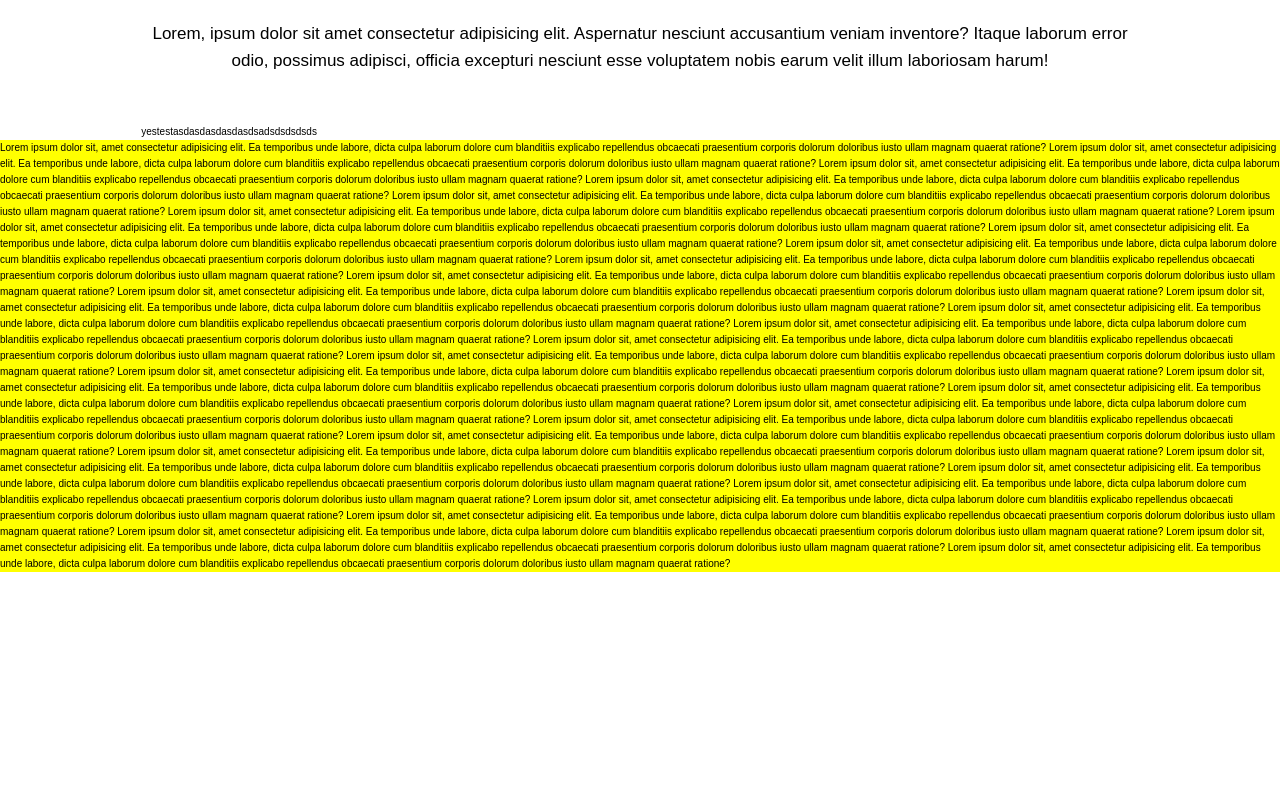
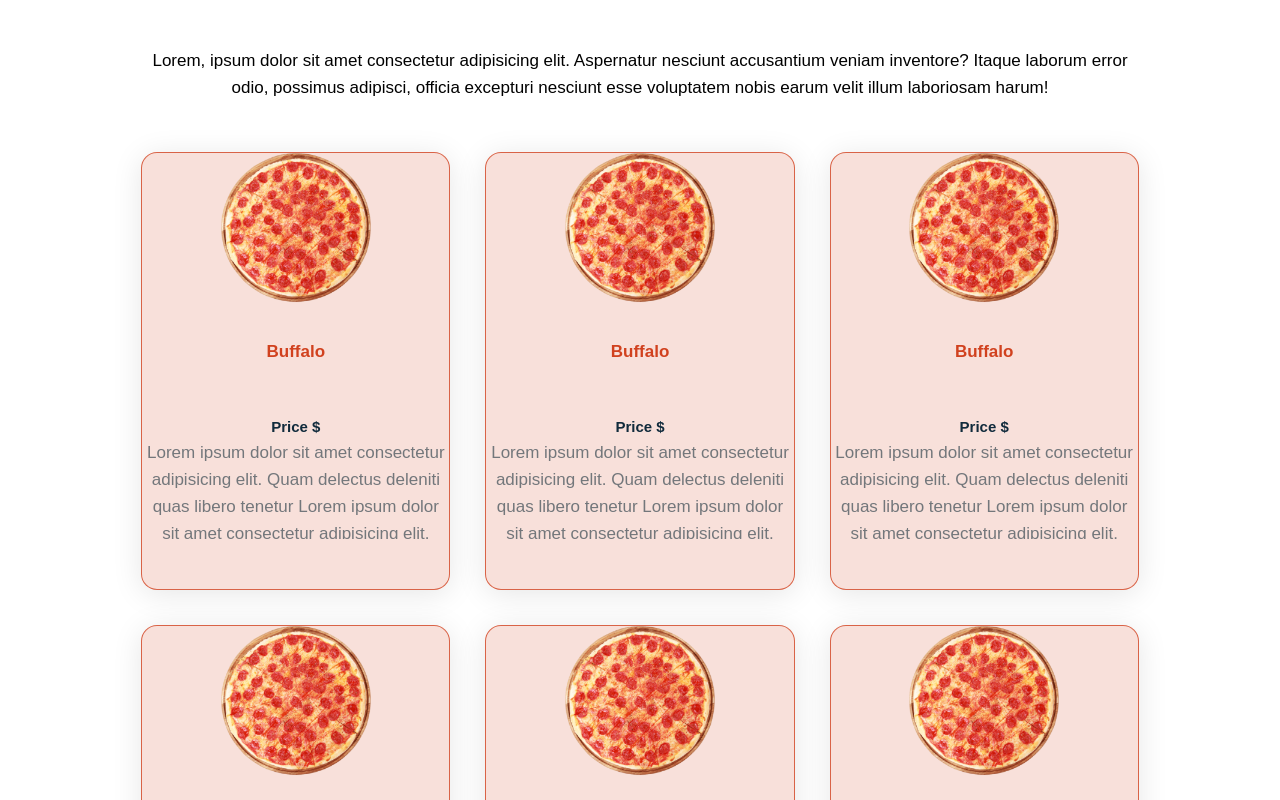
Before and after one commit to adibrisan/next-pizza-restaurant, a Next.js app: page / in a window 1280 px wide. Shown: the part 820-1620 px from the top of the page. Before the commit the page ends 1392 px from the top, so only its background shows below. Built offline with nearby package versions, Linux system fonts and the light colour scheme.

Commit message:
Finished pizza list grid

```diff
--- a/components/custom/PizzaCard.jsx
+++ b/components/custom/PizzaCard.jsx
@@ -1,9 +1,29 @@
+import Image from "next/image";
 import React from "react";
 
 import styles from "../../styles/PizzaCard.module.css";
 
-const PizzaCard = () => {
-  return <div className={styles.container}>PizzaCard</div>;
+const PizzaCard = ({ src, title, price, description }) => {
+  return (
+    <div className={styles.container}>
+      <div className={styles.imgWrapper}>
+        <Image
+          src="/img/pizza.png"
+          alt="pizza item"
+          width="150px"
+          height="150px"
+        />
+      </div>
+      <h1 className={styles.pizzaTitle}>Buffalo</h1>
+      <h2 className={styles.pizzaPrice}>Price $</h2>
+      <p className={styles.pizzaDescription}>
+        Lorem ipsum dolor sit amet consectetur adipisicing elit. Quam delectus
+        deleniti quas libero tenetur Lorem ipsum dolor sit amet consectetur
+        adipisicing elit. Quam delectus deleniti quas libero tenetur culpa
+        recusandae corrupti excepturi,culpa recusandae corrupti excepturi,
+      </p>
+    </div>
+  );
 };
 
 export default PizzaCard;
--- a/components/custom/PizzaMenu.jsx
+++ b/components/custom/PizzaMenu.jsx
@@ -1,4 +1,6 @@
 import React from "react";
+
+import PizzaCard from "./PizzaCard";
 
 import styles from "../../styles/PizzaMenu.module.css";
 
@@ -12,7 +14,23 @@ const PizzaMenu = () => {
         possimus adipisci, officia excepturi nesciunt esse voluptatem nobis
         earum velit illum laboriosam harum!
       </p>
-      <div className={styles.pizzaList}>yestestasdasdasdasdasdsadsdsdsdsds</div>
+      <div className={styles.pizzaList}>
+        <PizzaCard />
+        <PizzaCard />
+        <PizzaCard />
+        <PizzaCard />
+        <PizzaCard />
+        <PizzaCard />
+        <PizzaCard />
+        <PizzaCard />
+        <PizzaCard />
+        <PizzaCard />
+        <PizzaCard />
+        <PizzaCard />
+        <PizzaCard />
+        <PizzaCard />
+        <PizzaCard />
+      </div>
     </div>
   );
 };
--- a/styles/PizzaCard.module.css
+++ b/styles/PizzaCard.module.css
@@ -1,3 +1,41 @@
 .container {
-  background-color: var(--color-grey-light-1);
+  height: min-content;
+  display: flex;
+  flex-direction: column;
+  text-align: center;
+  align-items: center;
+  justify-content: space-between;
+
+  background: rgba(209, 65, 30, 0.16);
+  border-radius: 16px;
+  box-shadow: 0 4px 30px rgba(0, 0, 0, 0.1);
+  backdrop-filter: blur(2px);
+  -webkit-backdrop-filter: blur(2px);
+  border: 1px solid rgba(209, 65, 30, 0.78);
 }
+
+.pizzaTitle {
+  color: var(--main-color);
+}
+
+.pizzaPrice {
+  color: var(--color-grey-dark-2);
+}
+
+.pizzaDescription {
+  display: -webkit-box;
+  -webkit-box-orient: vertical;
+  overflow: hidden;
+  height: 10rem;
+  text-overflow: ellipsis;
+  color: var(--color-grey-dark-1);
+}
+
+.imgWrapper {
+  transition: all 0.5s;
+  margin-bottom: 3rem;
+}
+
+.container .imgWrapper:hover {
+  transform: scale(1.4);
+}
--- a/styles/PizzaMenu.module.css
+++ b/styles/PizzaMenu.module.css
@@ -3,7 +3,6 @@
   grid-column: 2 / -2;
 
   display: grid;
-  grid-template-rows: 5rem 1fr;
   grid-template-columns: repeat(auto-fit, minmax(15rem, 1fr));
 }
 
@@ -20,3 +19,10 @@
   grid-column: 1 / -1;
   margin-bottom: 5rem;
 }
+
+.container .pizzaList {
+  grid-column: 1 / -1;
+  display: grid;
+  grid-template-columns: repeat(auto-fit, minmax(25rem, 1fr));
+  grid-gap: 3.5rem;
+}
--- a/styles/globals.css
+++ b/styles/globals.css
@@ -5,6 +5,9 @@
   --color-white: #fff;
   --color-grey-light-1: #f9f7f6;
   --color-grey-light-2: #aaa;
+
+  --color-grey-dark-1: #73777b;
+  --color-grey-dark-2: #112b3c;
 
   --font-primary: "Nunito", sans-serif;
 }
```
